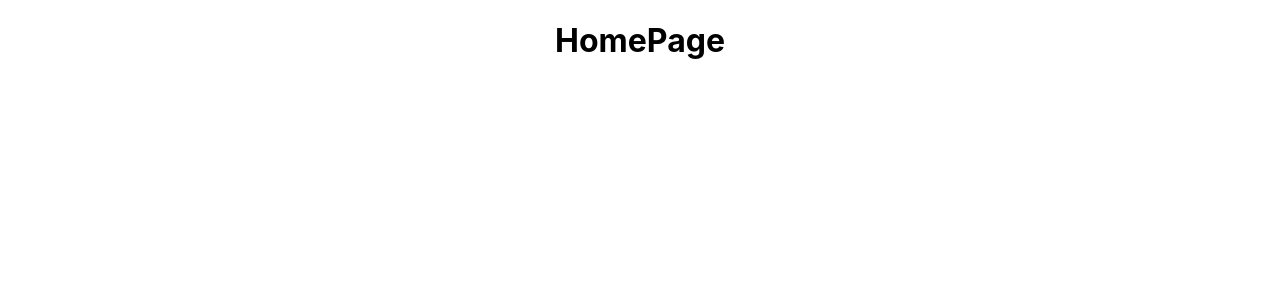
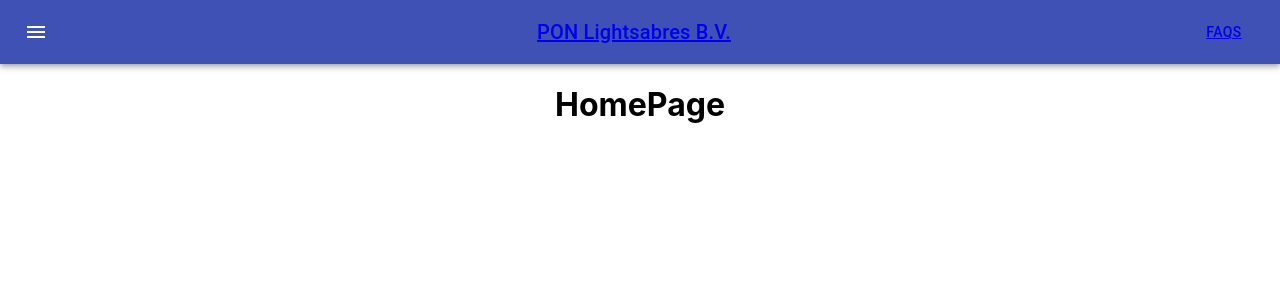
Before and after one commit to mr-robak/light-saber-webshop, a React (Create React App) app: page / in a window 1280 px wide. Shown: the top 300 px of the page. Built offline with nearby package versions, Linux system fonts and the light colour scheme.

Commit message:
created Navbar component

```diff
--- a/package.json
+++ b/package.json
@@ -4,6 +4,7 @@
   "private": true,
   "dependencies": {
     "@material-ui/core": "^4.11.0",
+    "@material-ui/icons": "^4.9.1",
     "@testing-library/jest-dom": "^5.11.5",
     "@testing-library/react": "^11.1.0",
     "@testing-library/user-event": "^12.1.10",
--- a/src/App.js
+++ b/src/App.js
@@ -3,6 +3,7 @@
 import LoginPage from "./pages/LoginPage";
 import ProductPage from "./pages/ProductPage";
 import HomePage from "./pages/HomePage";
+import NavBar from "./components/NavBar";
 
 function App() {
   return (
@@ -21,7 +22,7 @@
           Learn React
         </a>
       </header> */}
-
+      <NavBar />
       <Switch>
         <Route path="/login" component={LoginPage} />
         <Route path="/product" component={ProductPage} />
--- /dev/null
+++ b/src/components/NavBar.js
@@ -0,0 +1,64 @@
+import React from "react";
+import { makeStyles } from "@material-ui/core/styles";
+import AppBar from "@material-ui/core/AppBar";
+import Toolbar from "@material-ui/core/Toolbar";
+import Typography from "@material-ui/core/Typography";
+import Button from "@material-ui/core/Button";
+import IconButton from "@material-ui/core/IconButton";
+import MenuIcon from "@material-ui/icons/Menu";
+import { NavLink } from "react-router-dom";
+
+const useStyles = makeStyles((theme) => ({
+  root: {
+    flexGrow: 1,
+  },
+  menuButton: {
+    marginRight: theme.spacing(2),
+  },
+  title: {
+    flexGrow: 1,
+  },
+}));
+
+export default function NavBar() {
+  const classes = useStyles();
+
+  return (
+    <div className={classes.root}>
+      <AppBar position="static">
+        <Toolbar>
+          <IconButton
+            edge="start"
+            className={classes.menuButton}
+            color="inherit"
+            aria-label="menu"
+          >
+            <MenuIcon />
+          </IconButton>
+          <Typography variant="h6" className={classes.title}>
+            <NavLink
+              to="/faq"
+              activeStyle={{
+                fontWeight: "bold",
+                color: "red",
+              }}
+            >
+              PON Lightsabres B.V.
+            </NavLink>
+          </Typography>
+          <Button color="inherit">
+            <NavLink
+              to="/login"
+              activeStyle={{
+                fontWeight: "bold",
+                color: "red",
+              }}
+            >
+              FAQs
+            </NavLink>
+          </Button>
+        </Toolbar>
+      </AppBar>
+    </div>
+  );
+}
```
Also changed, not shown: 1 other file (tests, documents, lock files or other folders).
